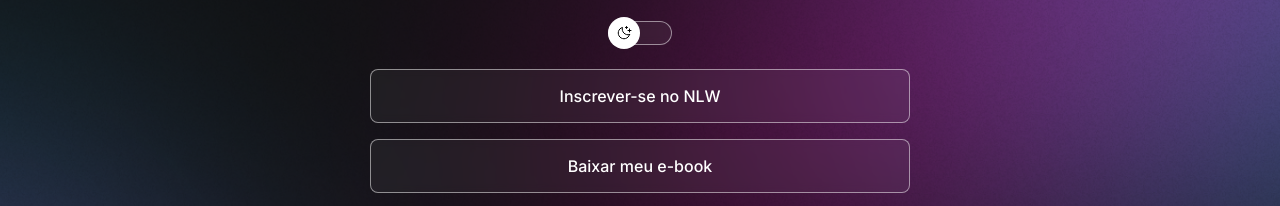
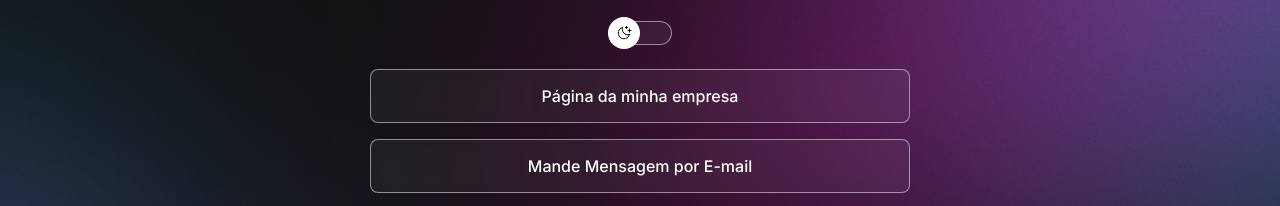
Before and after one commit to jscoutinho/dev-links, a plain HTML site: page index.html in a window 1280 px wide. Shown: the part 230-436 px from the top of the page. Drawn offline with nearby package versions, Linux system fonts and the light colour scheme.

Commit message:
finished some details

```diff
--- a/index.html
+++ b/index.html
@@ -21,10 +21,10 @@
       </div>
       <ul>
         <li>
-          <a href="#">Inscrever-se no NLW</a>
+          <a href="#">Página da minha empresa</a>
         </li>
         <li>
-          <a href="#">Baixar meu e-book</a>
+          <a href="#">Mande Mensagem por E-mail</a>
         </li>
         <li>
           <a href="#">Ver meu portifólio</a>
```
